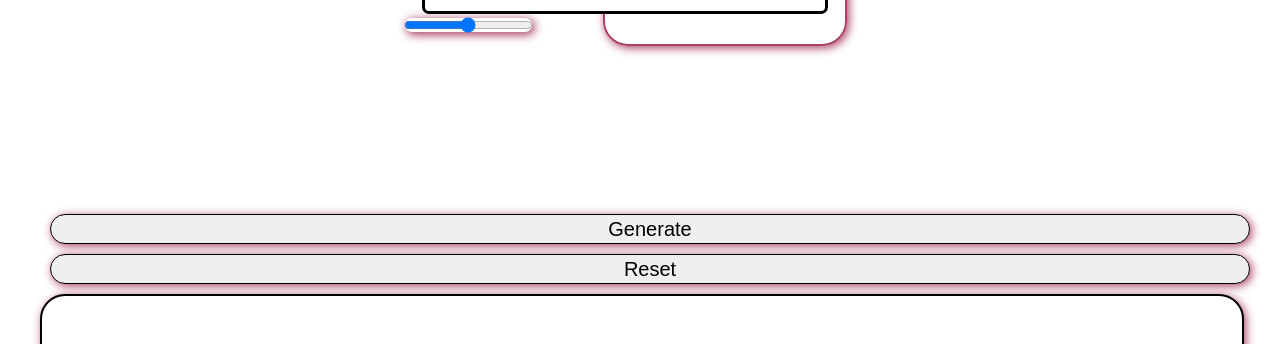
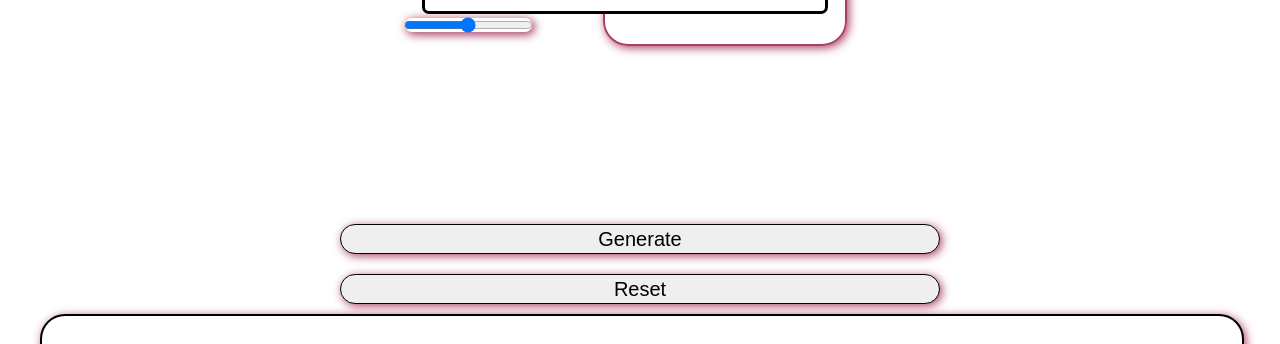
Before and after one commit to Ismino/rgbslider, a plain HTML site: page index.html in a window 1280 px wide. Shown: the part 456-800 px from the top of the page. Drawn offline with nearby package versions, Linux system fonts and the light colour scheme.

Commit message:
Add container to buttond and update their width

```diff
--- a/assets/css/style.css
+++ b/assets/css/style.css
@@ -168,11 +168,17 @@ a {
     color: #A94064;
   }
 /* Styles for generete button, reset button and generate box*/
+#container-btn {
+  display: flex;
+  justify-content: center;
+  align-items: center;
+  flex-direction: column;
+}
   #generate-btn {
     display: flex;
     justify-content: center;
     align-items: center;
-    width: 100%;
+    width: 50%;
     border-radius: 30px;
     height: 30px;
     margin: 10px;
@@ -194,7 +200,7 @@ a {
     display: flex;
     justify-content: center;
     align-items: center;
-    width: 100%;
+    width: 50%;
     border-radius: 30px;
     height: 30px;
     margin: 10px;
@@ -225,6 +231,7 @@ a {
 #modal {
   width: 90%;
   max-width: 90%;
+  height: 50%;
   left: 5px;
   top: 100px;
 }
--- a/index.html
+++ b/index.html
@@ -33,7 +33,7 @@
           </div>
     </form>
    <!--input range field for the rgb slider-->
-    <div class="picker" id="picker1">
+    <section class="picker" id="picker1">
        <div>
         <label for="red" id="red-label"> Red</label>
        <input type="range" min="0" max="255" step="1" id="red">
@@ -45,10 +45,12 @@
        <div id="generate-box">
         <div id="rgb-values"></div>
        </div>
-    </div>
+    </section>
     <!--genereate button and reset button to generete and reset rgb value-->
+    <div id="container-btn">
     <button id="generate-btn">Generate</button>
     <button type="reset" id="reset-btn">Reset</button>
+     </div>
     <!--display div for displaying the color in and also a span for the values to be shown-->
     <div id="display"></div>
     <span id="rgb">0,0,0</span>
```
Also changed, not shown: 1 other file.
